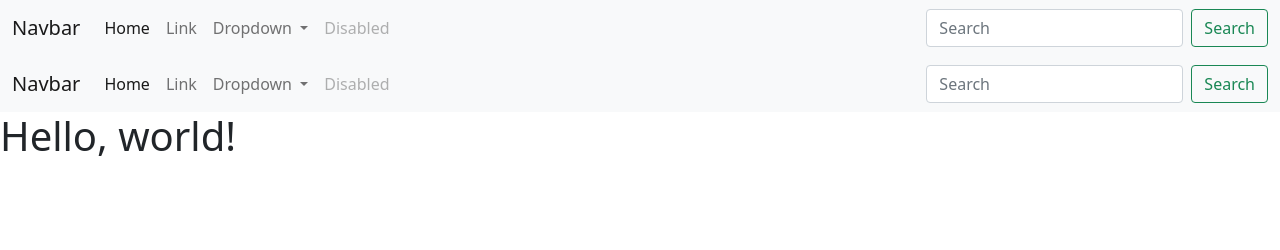
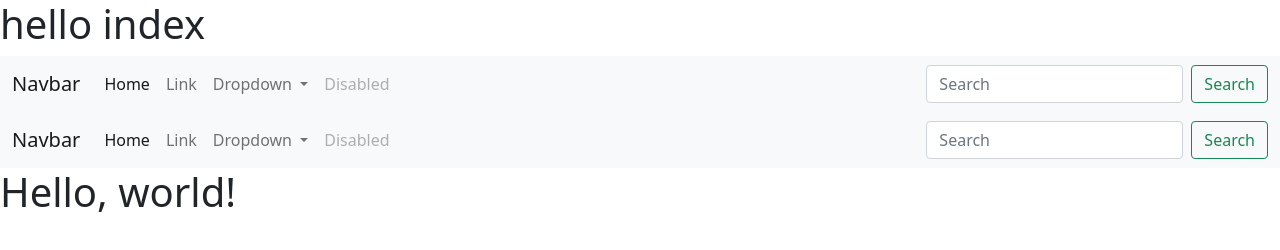
Before and after one commit to Niha-k/insurance, a plain HTML site: page index.html in a window 1280 px wide. Drawn offline with nearby package versions, Linux system fonts and the light colour scheme.

Commit message:
h1
addwed heading 1

```diff
--- a/index.html
+++ b/index.html
@@ -11,6 +11,7 @@
     <title>Hello, world!</title>
   </head>
   <body>
+    <h1>hello index </h1>
     <nav class="navbar navbar-expand-lg navbar-light bg-light">
         <div class="container-fluid">
           <a class="navbar-brand" href="#">Navbar</a>
```
